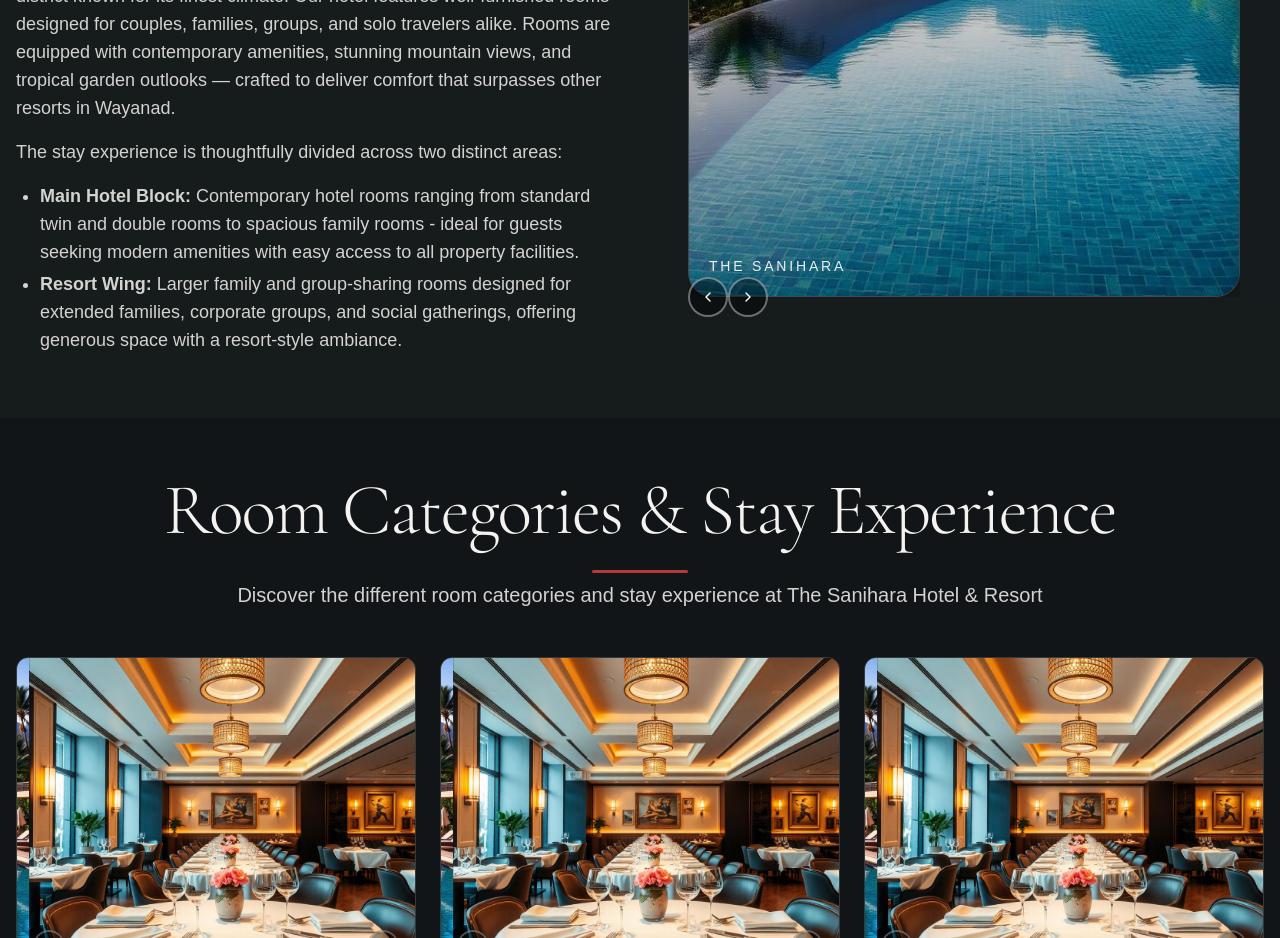
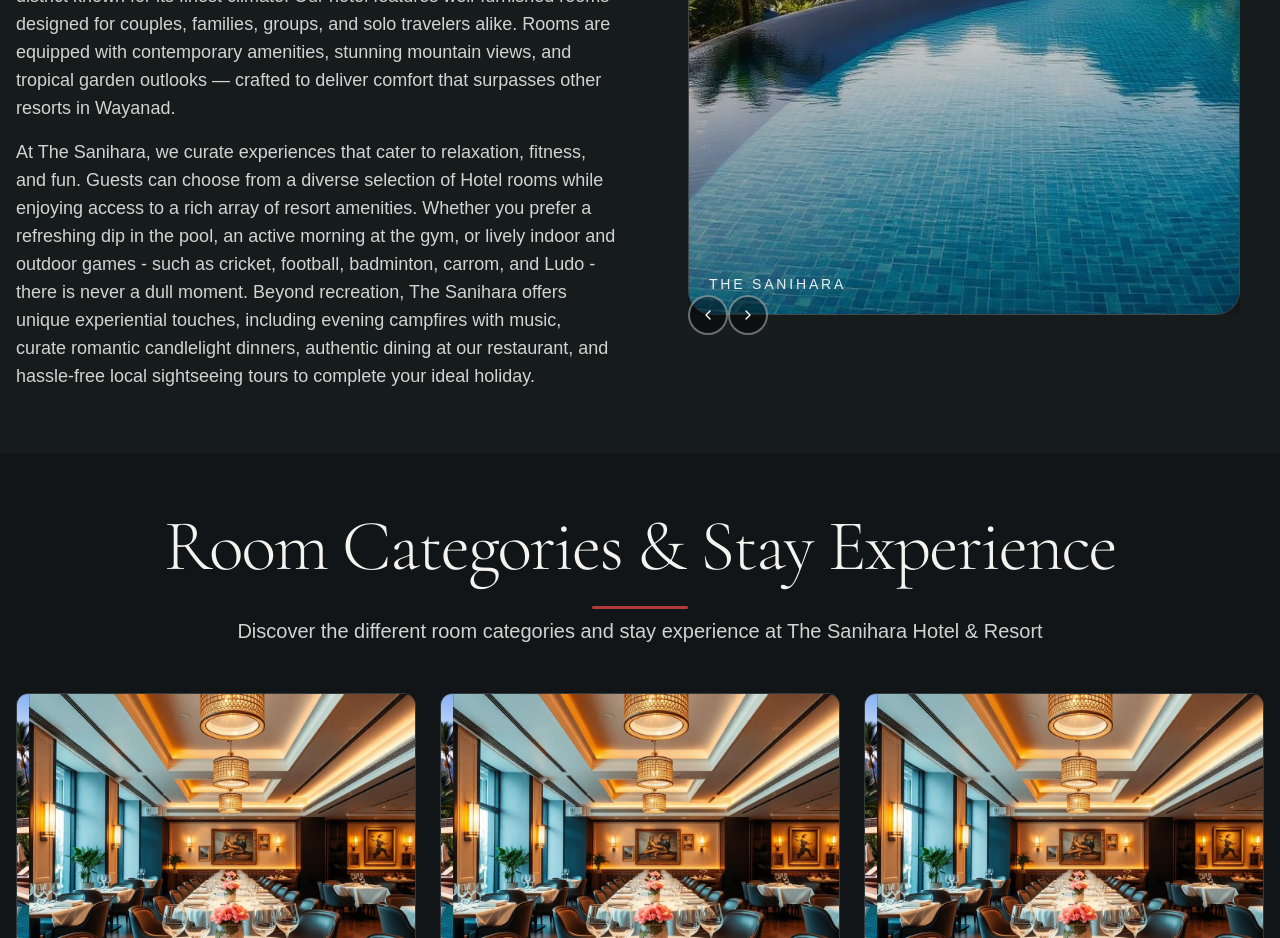
Before and after one commit to moguls-web/sanihara, a Next.js app: page /hotels/the-sanihara-hotel-resort in a window 1280 px wide. Shown: the part 1480-2418 px from the top of the page. Built offline with nearby package versions, Linux system fonts and the light colour scheme.

Commit message:
sanihara 17.08.2026

```diff
--- a/app/hotels/the-sanihara-hotel-resort/page.jsx
+++ b/app/hotels/the-sanihara-hotel-resort/page.jsx
@@ -396,15 +396,8 @@ export default function TheSaniharaHotelResortPage() {
 Our hotel features well-furnished rooms designed for couples, families, groups, and solo travelers alike. Rooms are equipped with contemporary amenities, stunning mountain views, and tropical garden outlooks — crafted to deliver comfort that surpasses other resorts in Wayanad.
 
                                 </p>
-                                <p> The stay experience is thoughtfully divided across two distinct areas:</p>
-                                <ul className="list-disc pl-6 text-foreground/85 space-y-1">
-                                    <li>
-                                        <b>Main Hotel Block:</b> Contemporary hotel rooms ranging from standard twin and double rooms to spacious family rooms - ideal for guests seeking modern amenities with easy access to all property facilities.
-                                    </li>
-                                    <li>
-                                    <b>Resort Wing:</b> Larger family and group-sharing rooms designed for extended families, corporate groups, and social gatherings, offering generous space with a resort-style ambiance.
-                                    </li>
-                                </ul>
+                                <p> At The Sanihara, we curate experiences that cater to relaxation, fitness, and fun. Guests can choose from a diverse selection of Hotel rooms while enjoying access to a rich array of resort amenities. Whether you prefer a refreshing dip in the pool, an active morning at the gym, or lively indoor and outdoor games - such as cricket, football, badminton, carrom, and Ludo - there is never a dull moment. Beyond recreation, The Sanihara offers unique experiential touches, including evening campfires with music, curate romantic candlelight dinners, authentic dining at our restaurant, and hassle-free local sightseeing tours to complete your ideal holiday.
+                                </p>
                             </div>
                         </div>
 
--- a/app/rooms/page.jsx
+++ b/app/rooms/page.jsx
@@ -179,9 +179,8 @@ export default function Suites() {
           <div className="max-w-3xl mx-auto text-center">
             <h2 className="text-3xl font-serif font-bold mb-6">Your Perfect Stay Awaits</h2>
             <p className="text-muted-foreground mb-8">
-              All our suites and villas feature premium amenities including complimentary WiFi, 24-hour room service,
-              luxury toiletries, and breathtaking views of the surrounding rainforest. Check-in time is 2:00 PM and
-              check-out is 12:00 PM.
+            Every room is thoughtfully appointed with premium amenities to ensure a relaxing stay, including complimentary Wi-Fi, dedicated housekeeping services, and Standard toiletries. For your convenience, our standard check-in time is 2:00 PM, and check-out is at 12:00 PM.
+
             </p>
             <div className="grid grid-cols-2 md:grid-cols-4 gap-6 text-center">
               <div>
```
